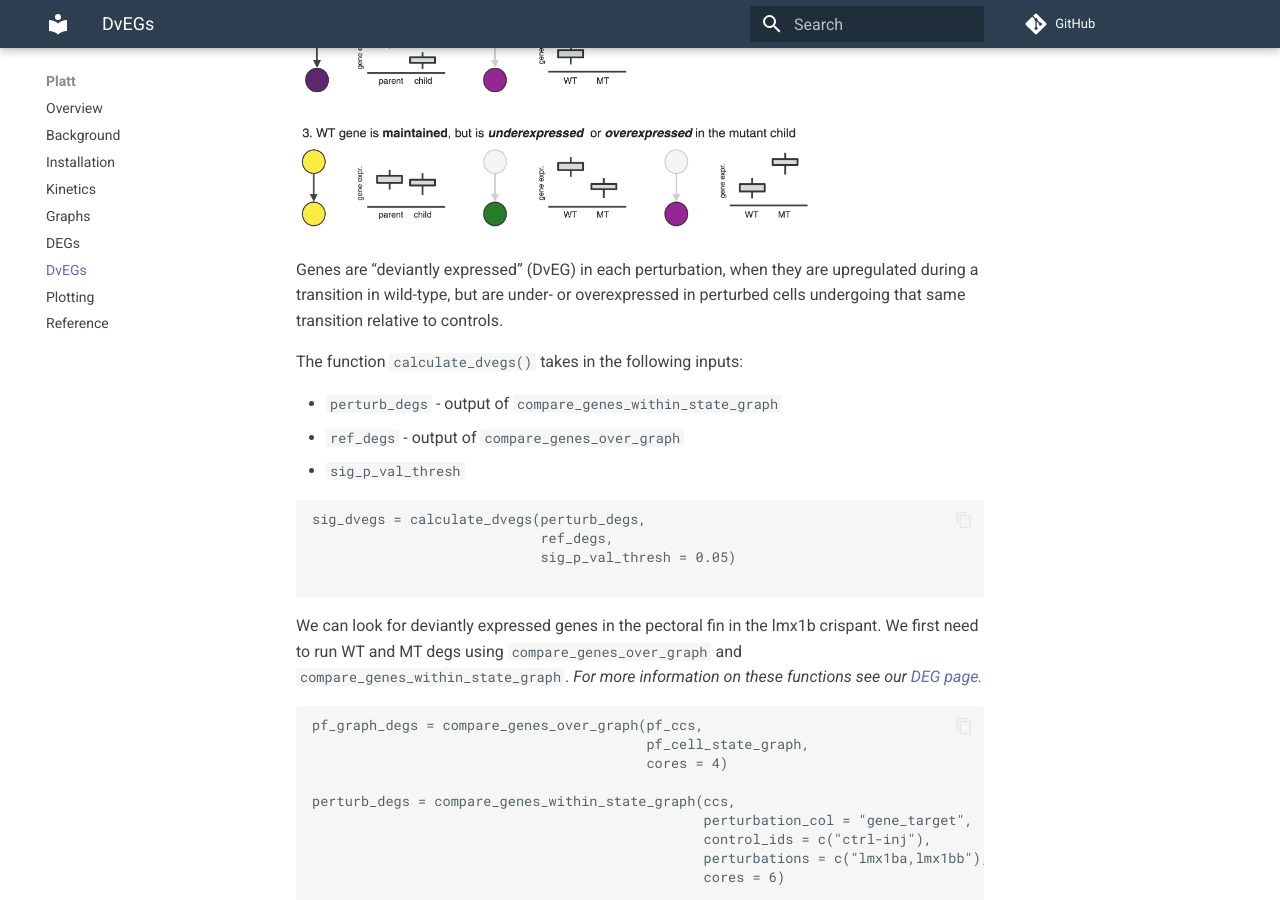
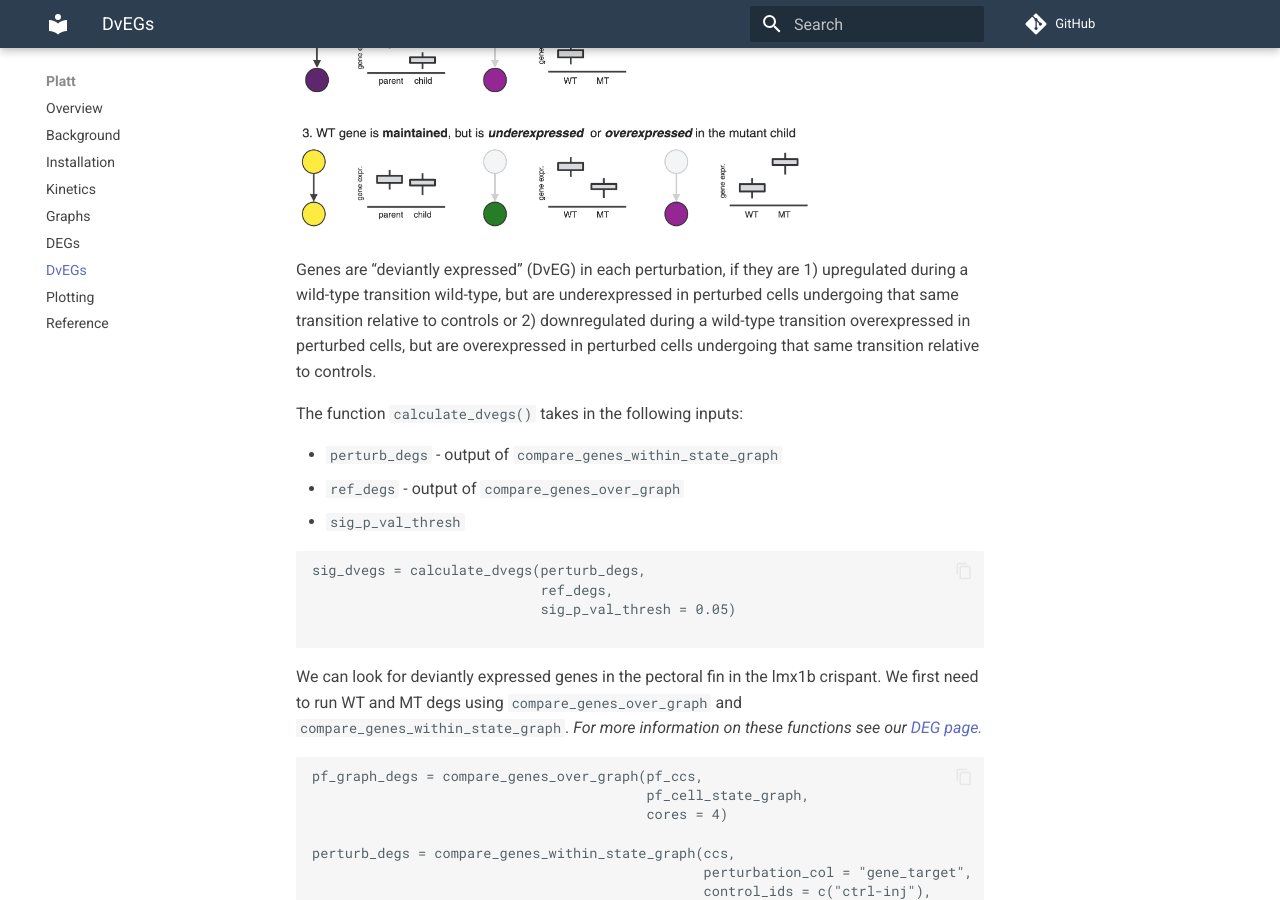
Before and after one commit to cole-trapnell-lab/platt, an MkDocs documentation site: the page built from docs/dveg.md, in a window 1280 px wide and 900 px high, scrolled down 325 px. Built offline with MkDocs 1.6.1 and Material for MkDocs 9.7.7, drawn with Linux system fonts in a browser that asks for light colours; comment, search, counter and statistics services are not loaded.

Commit message:
update dveg text

```diff
--- a/docs/dveg.md
+++ b/docs/dveg.md
@@ -3,7 +3,8 @@
 ![](assets/DvEG.png){width=75%}
 
 
-Genes are “deviantly expressed” (DvEG) in each perturbation, when they are upregulated during a transition in wild-type, but are under- or overexpressed in perturbed cells undergoing that same transition relative to controls.
+Genes are “deviantly expressed” (DvEG) in each perturbation, if they are 1) upregulated during a wild-type transition wild-type, but are underexpressed in perturbed cells undergoing that same transition relative to controls or 2) downregulated during a wild-type transition overexpressed in perturbed cells, but are overexpressed in perturbed cells undergoing that same transition relative to controls.
+
 
 The function `calculate_dvegs()` takes in the following inputs:
 
```
Also changed, not shown: docs/graphs.md (+22 -3 lines).
